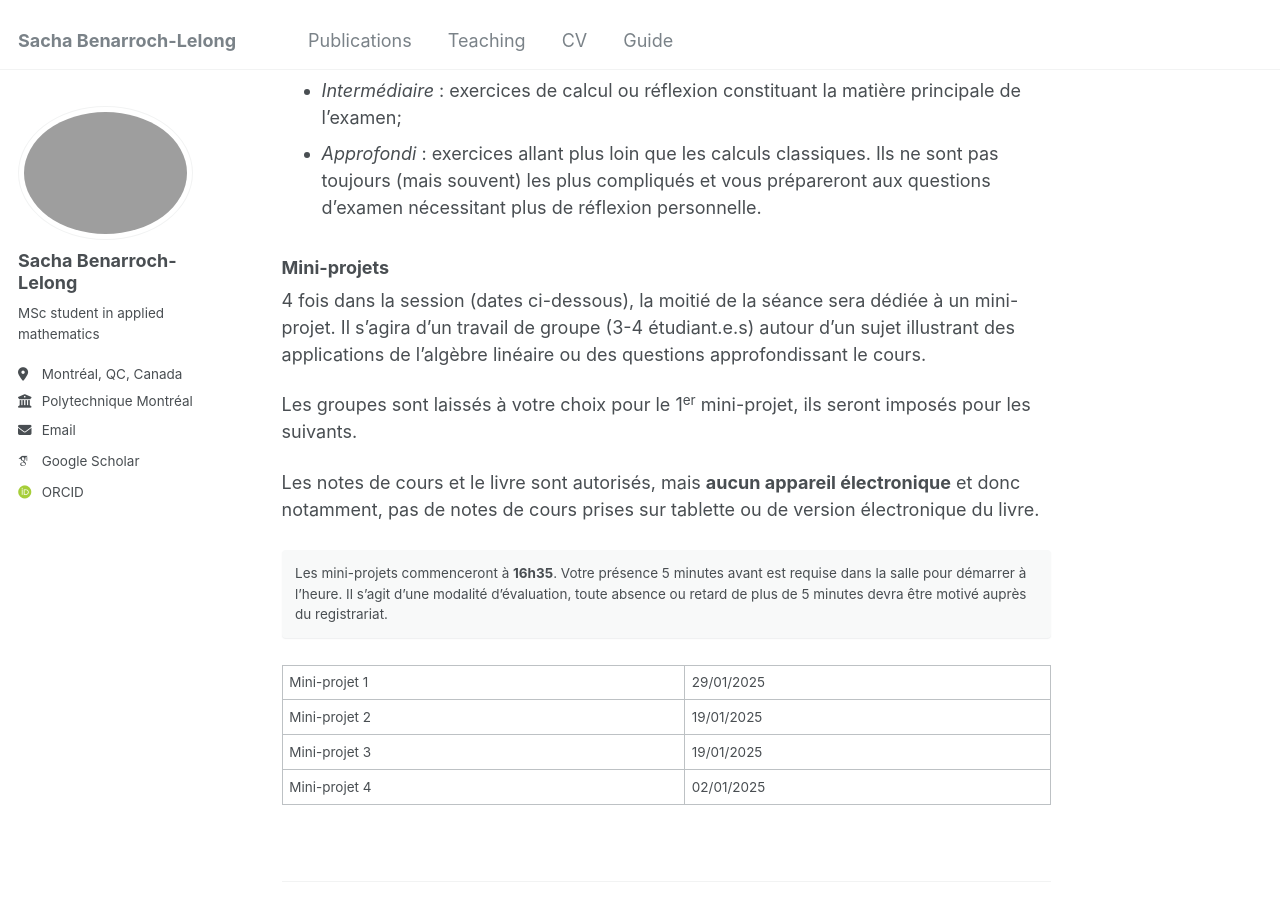
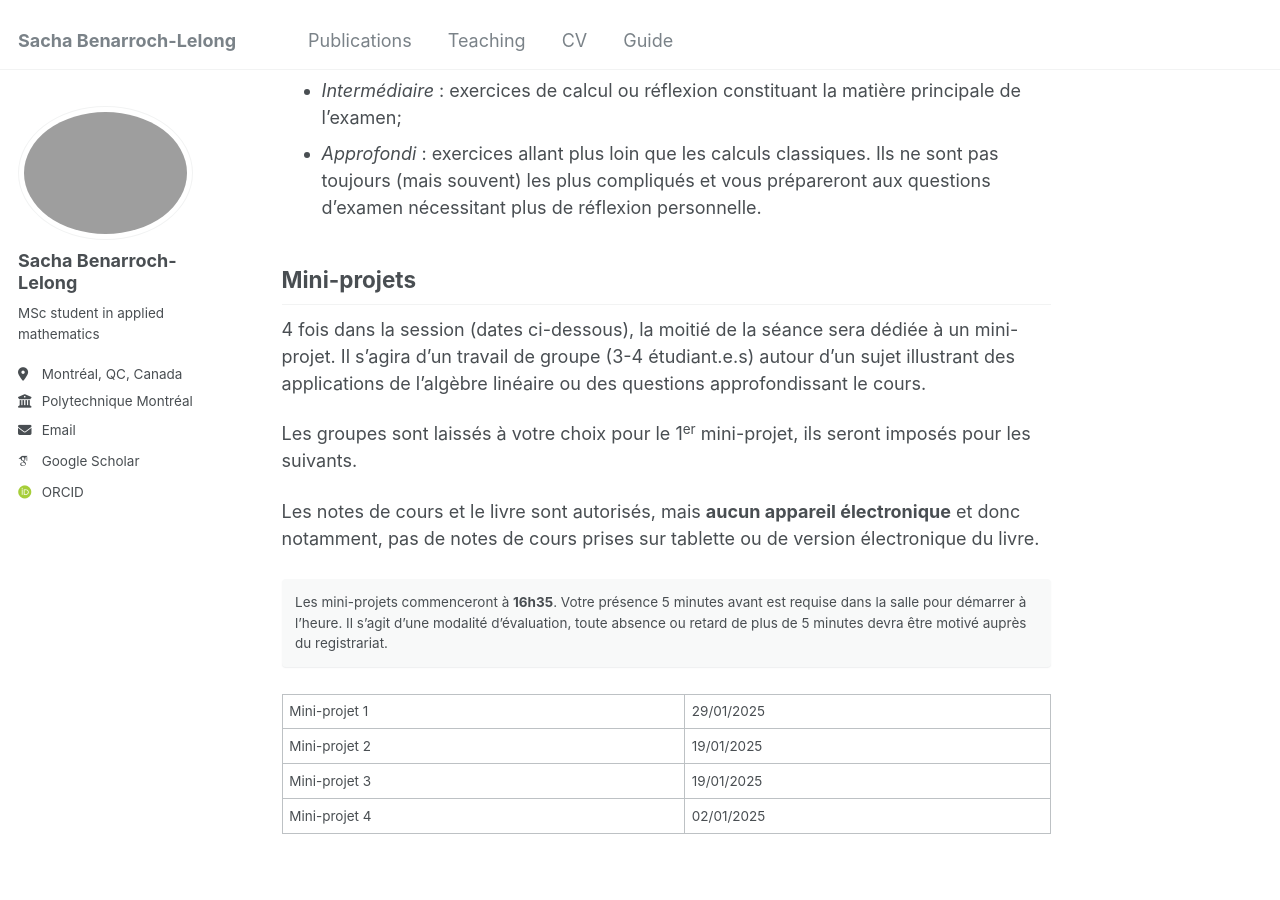
Before and after one commit to sblelong/sblelong.github.io, a Jekyll site: the page built from _teaching/mth1008/organisation.md, in a window 1280 px wide and 900 px high, scrolled down 857 px. Built offline with Jekyll 4.4.1, drawn with Linux system fonts in a browser that asks for light colours; some web fonts are replaced.

Commit message:
fix titles

```diff
--- a/_teaching/mth1008/organisation.md
+++ b/_teaching/mth1008/organisation.md
@@ -24,7 +24,7 @@ Les exercices du livre seront donnés par section (le symbole *§* sera utilisé
 - *Intermédiaire* : exercices de calcul ou réflexion constituant la matière principale de l'examen;
 - *Approfondi* : exercices allant plus loin que les calculs classiques. Ils ne sont pas toujours (mais souvent) les plus compliqués et vous prépareront aux questions d'examen nécessitant plus de réflexion personnelle.
 
-### Mini-projets
+## Mini-projets
 
 4 fois dans la session (dates ci-dessous), la moitié de la séance sera dédiée à un mini-projet. Il s'agira d'un travail de groupe (3-4 étudiant.e.s) autour d'un sujet illustrant des applications de l'algèbre linéaire ou des questions approfondissant le cours.
 
```
